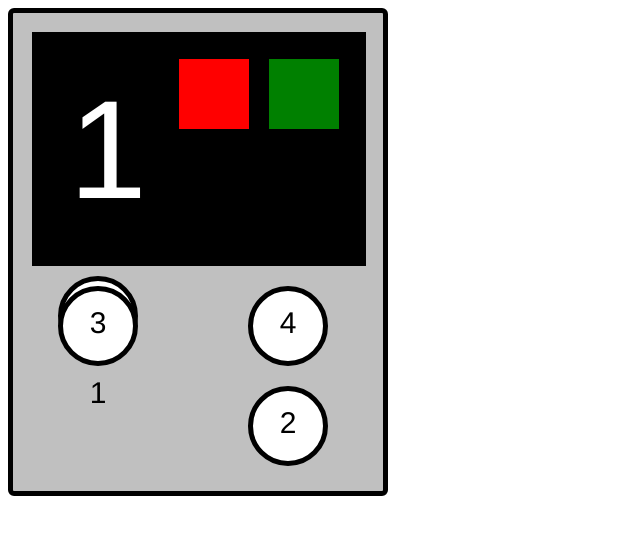
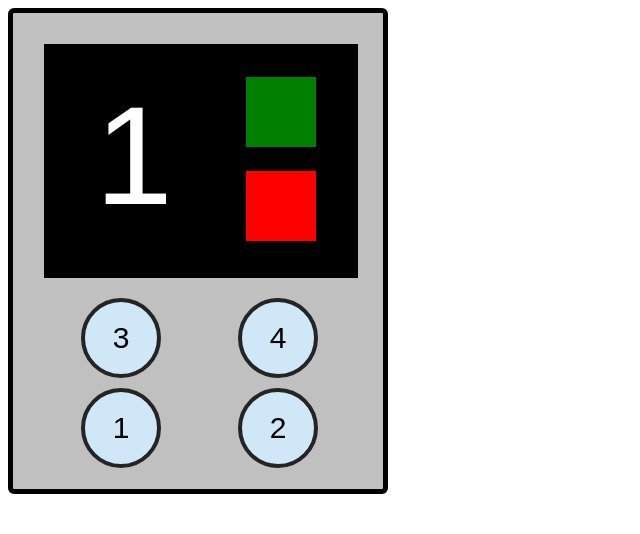
Before and after one commit to steveflys/ui-challenges, a plain HTML site: page index.html in a window 1280 px wide. Shown: the whole page, without its empty margins (0-640 px from the left). Drawn offline with Linux system fonts and the light colour scheme.

Commit message:
absolute position is great

```diff
--- a/index.html
+++ b/index.html
@@ -3,6 +3,7 @@
     <head>
         <meta charset="UTF-8">
         <title>elevator panel</title>
+        <link rel="stylesheet" href="styles/reset.css">
         <link rel="stylesheet" href="styles/style.css">
     </head>
     <body>
@@ -13,11 +14,11 @@
                 <div class="motion" id="down"></div>
             </div>
             <div id="floors">
-                <div class=" button" id="third">3</div>
-                <div class="button" id="fourth">4</div>
-                <div class="button" id="first">1</div>
-                <div class="button" id="second">2</div>
+                <button id="third">3</button>
+                <button id="fourth">4</button>
+                <button id="first">1</button>
+                <button id="second">2</button>
             </div>
         </div>
     </body>
-</html>
+</html
--- a/styles/style.css
+++ b/styles/style.css
@@ -16,9 +16,9 @@ body {
 
 #display {
     background-color: black;
-    width: 300px;
+    width: 280px;
     height: 200px;
-    margin: 4px;
+    margin: 16px;
     padding: 17px;
     z-index: 2;
     position: relative;
@@ -27,7 +27,8 @@ body {
 #floor-number {
     color: white;
     font-size: 140px;
-    float: left;
+    position: absolute;
+    margin: -6px 17px 10px 14px;
     z-index: 3;
     padding: 20px;
 }
@@ -44,10 +45,14 @@ body {
 
 #up {
     background-color: green;
+    position: absolute;
+    margin: 16px 79px 96px 185px;
 }
 
 #down {
     background-color: red;
+    position: absolute;
+    margin: 110px 10px 10px 185px;
 }
 
 #floors {
@@ -57,34 +62,34 @@ body {
     margin-left: 20px;
 }
 
-.button {
-    background-color: #fff;
+button {
+    background-color: rgb(207, 231, 247);
     text-align: center;
     font-size: 30px;
-    width: 40px;
-    height: 40px;
-    border: 5px solid black;
-    border-radius: 60%;
+    width: 80px;
+    height: 80px;
+    border: 4px solid rgb(37, 36, 36);
+    border-radius: 50%;
     padding: 15px;
     margin: 10px;
     display: block;
 }
 
 #third {
-    float: left;
-    margin-right: 60px;
+    position: absolute;
+    margin: 4px 79px 96px 33px;
 }
 
-#tfirst {
-    float: left;
-    margin-right: 60px;
+#first {
+    position: absolute;
+    margin: 94px 79px 96px 33px;
 }
 #fourth {
-    float: right;
-    margin-right: 0px;
+    position: absolute;
+    margin: 4px 79px 96px 190px;
 }
 
 #second {
-    float: right;
-    margin-right: 0px;
+    position: absolute;
+    margin: 94px 79px 96px 190px;
 }
```
